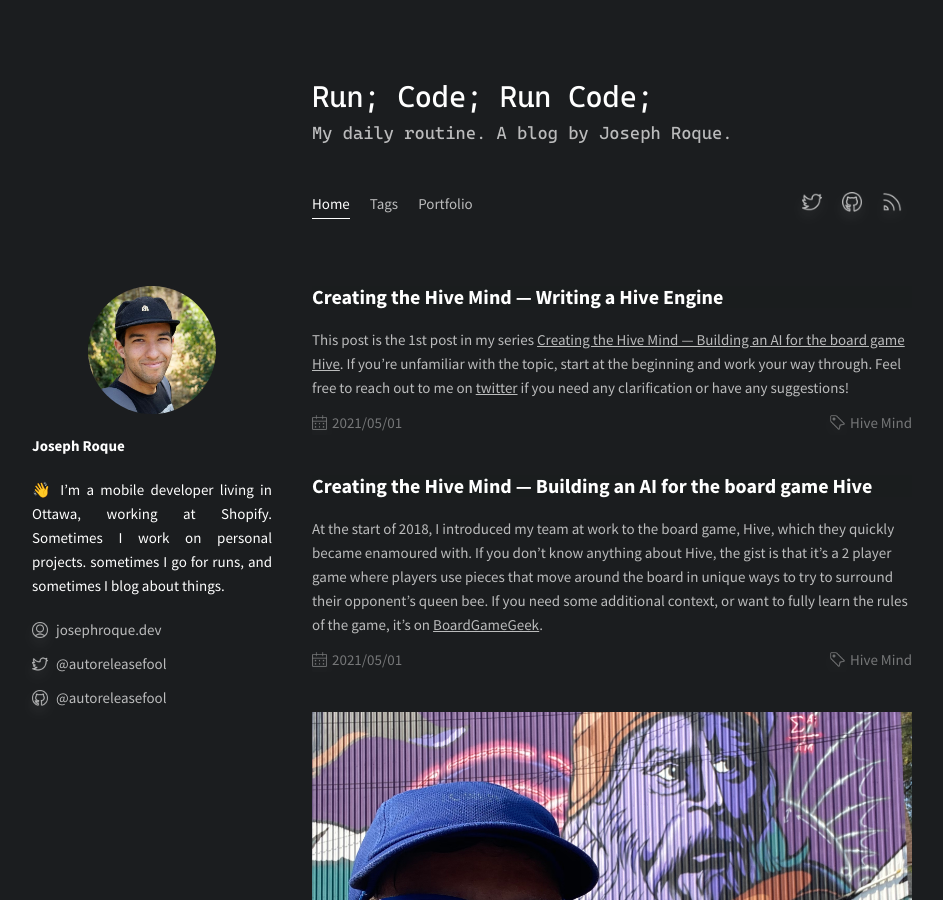
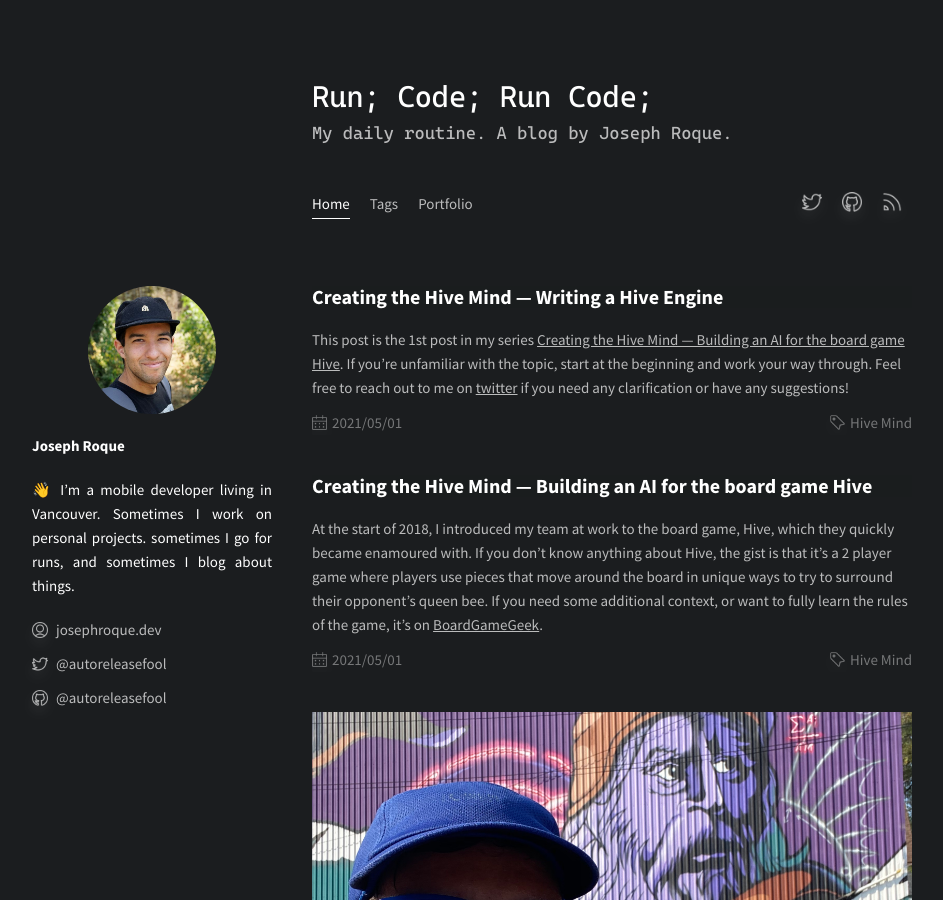
Before and after one commit to autoreleasefool/runcode.blog, a Jekyll site: the page built from index.html, in a window 1280 px wide and 900 px high. Shown: the whole window, without its empty margins (28-971 px from the left). Built offline with Jekyll 4.4.1, drawn with Linux system fonts in a browser that asks for light colours.

Commit message:
Remove Shopify

```diff
--- a/_config.yml
+++ b/_config.yml
@@ -26,7 +26,7 @@ author:
   name: Joseph Roque
   image: /assets/images/profile.jpg
   bio: >-
-    👋 I’m a mobile developer living in Ottawa, working at Shopify.
+    👋 I’m a mobile developer living in Vancouver.
     Sometimes I work on personal projects. sometimes I go for runs, and sometimes I blog about things.
   twitter: autoreleasefool
   github: autoreleasefool
@@ -37,7 +37,6 @@ markdown: kramdown
 theme: minima
 plugins:
   - jekyll-feed
-
 # Exclude from processing.
 # The following items will not be processed, by default. Create a custom list
 # to override the default setting.
```
